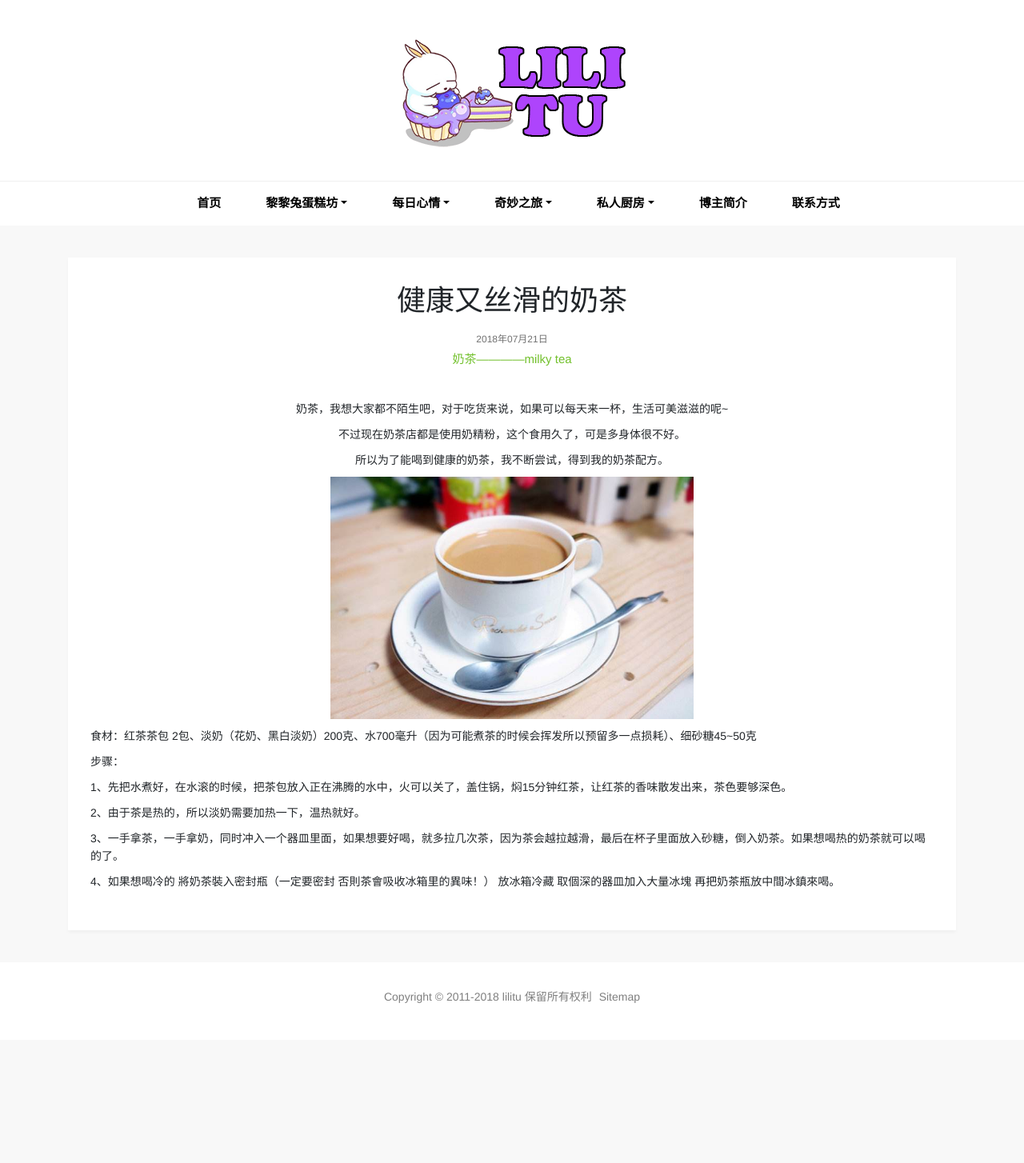
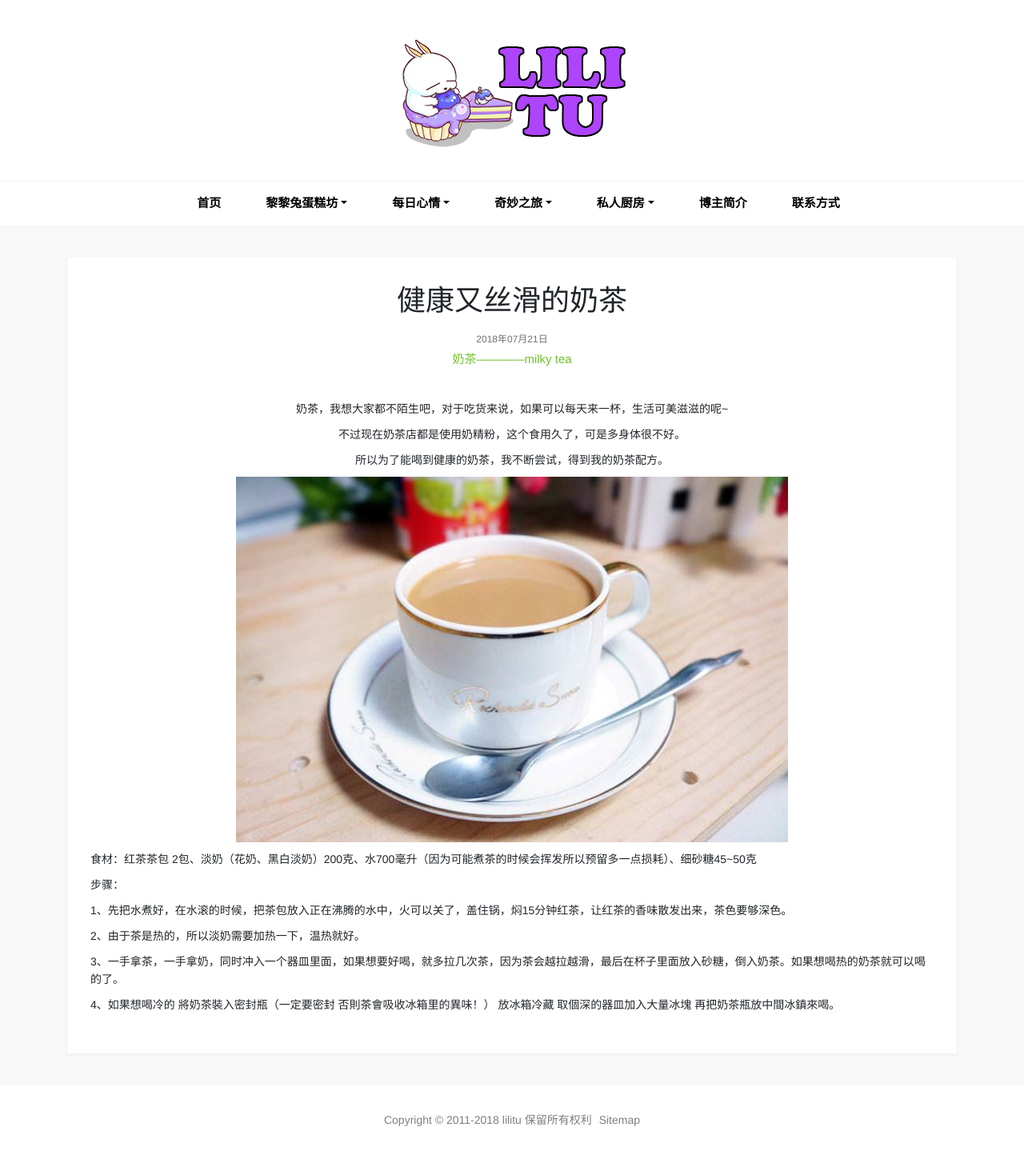
Before and after one commit to chinne24/chinne24.github.io, a Jekyll site: the page built from kitchen/_posts/2018-7-21-milky-tea.html, in a window 1280 px wide. Shown: the whole page at 80% size. Built offline with Jekyll 4.4.1, drawn with Linux system fonts in a browser that asks for light colours; comment, search, counter and statistics services are not loaded; before the commit the page ends 1300 px from its top, so only the background shows below that.

Commit message:
Update 2018-7-21-milky-tea.html

```diff
--- a/kitchen/_posts/2018-7-21-milky-tea.html
+++ b/kitchen/_posts/2018-7-21-milky-tea.html
@@ -10,7 +10,7 @@ description: 奶茶兼具牛奶和茶的双重营养，是家常美食之一，
 <p align="center">奶茶，我想大家都不陌生吧，对于吃货来说，如果可以每天来一杯，生活可美滋滋的呢~</p>
 <p align="center">不过现在奶茶店都是使用奶精粉，这个食用久了，可是多身体很不好。</p>
 <p align="center">所以为了能喝到健康的奶茶，我不断尝试，得到我的奶茶配方。</p>
-<p align="center"><img class="img-fluid" alt="lilitu 图片" src="{{ site.url }}/images/kitchen-picture/奶茶1.jpg" style="width:454px;height:303px;"></p>
+<p align="center"><img class="img-fluid" alt="lilitu 图片" src="{{ site.url }}/images/kitchen-picture/奶茶1.jpg"></p>
 <p>食材：红茶茶包 2包、淡奶（花奶、黑白淡奶）200克、水700毫升（因为可能煮茶的时候会挥发所以预留多一点损耗）、细砂糖45~50克</p>
 <p>步骤：</p>
 <p>1、先把水煮好，在水滚的时候，把茶包放入正在沸腾的水中，火可以关了，盖住锅，焖15分钟红茶，让红茶的香味散发出来，茶色要够深色。</p>
```
